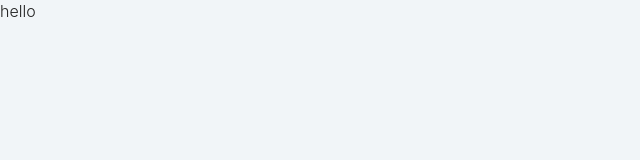
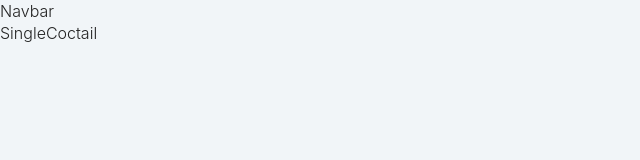
Before and after one commit to JarekCh/CoctailDB, a React (Create React App) app: page /cocktail/1 in a window 1280 px wide. Shown: the top 160 px of the page, without its empty margins (0-640 px from the left). Built offline with nearby package versions, Linux system fonts and the light colour scheme.

Commit message:
page name fix set react router in app

```diff
--- a/src/App.js
+++ b/src/App.js
@@ -1,5 +1,26 @@
+import { BrowserRouter as Router, Route, Routes } from 'react-router-dom';
+
+// pages
+import Home from './pages/Home';
+import About from './pages/About';
+import SingleCocktail from './pages/SingleCocktail';
+import Error from './pages/Error';
+
+// components
+import Navbar from './components/Navbar';
+
 function App() {
-  return <div className='App'>hello</div>;
+  return (
+    <Router>
+      <Navbar />
+      <Routes>
+        <Route path='/' element={<Home />} />
+        <Route path='about' element={<About />} />
+        <Route path='cocktail/:id' element={<SingleCocktail />} />
+        <Route path='*' element={<Error />} />
+      </Routes>
+    </Router>
+  );
 }
 
 export default App;
--- a/src/pages/SingleCoctail.jsx
+++ b/src/pages/SingleCocktail.jsx
@@ -1,7 +1,7 @@
 import React from 'react';
 
-const SingleCoctail = () => {
+const SingleCocktail = () => {
   return <div>SingleCoctail</div>;
 };
 
-export default SingleCoctail;
+export default SingleCocktail;
```
